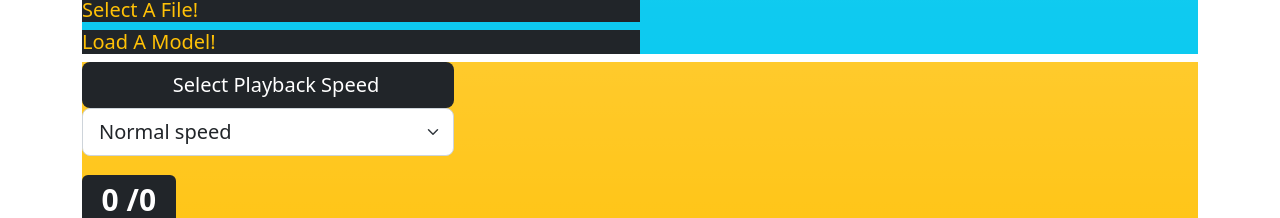
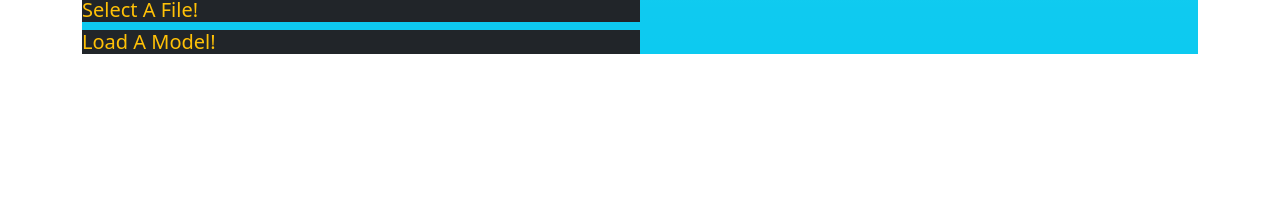
Before and after one commit to ronen-halevy/yolov3-tfjs-gui, a React (Create React App) app: page / in a window 1280 px wide. Shown: the part 732-950 px from the top of the page. Built offline with nearby package versions, Linux system fonts and the light colour scheme; no server answers; what @tensorflow/tfjs would draw is missing.

Commit message:
ooops diabled showVideoControl

```diff
--- a/src/YoloV3.js
+++ b/src/YoloV3.js
@@ -457,8 +457,7 @@ export const YoloV3 = () => {
 				</div>
 			</div>
 			<div className='col'>
-				{
-					// showVideoControl == true &&
+				{showVideoControl == true && (
 					<div className='col bg-warning bg-gradient'>
 						<div className='col mb-3'>
 							<div className='col'>
@@ -519,7 +518,7 @@ export const YoloV3 = () => {
 							</button>
 						</div>
 					</div>
-				}
+				)}
 				<div className='mt-3 '>
 					<canvas className='video' ref={canvasRefVideo} width='' height='' />
 				</div>
```
